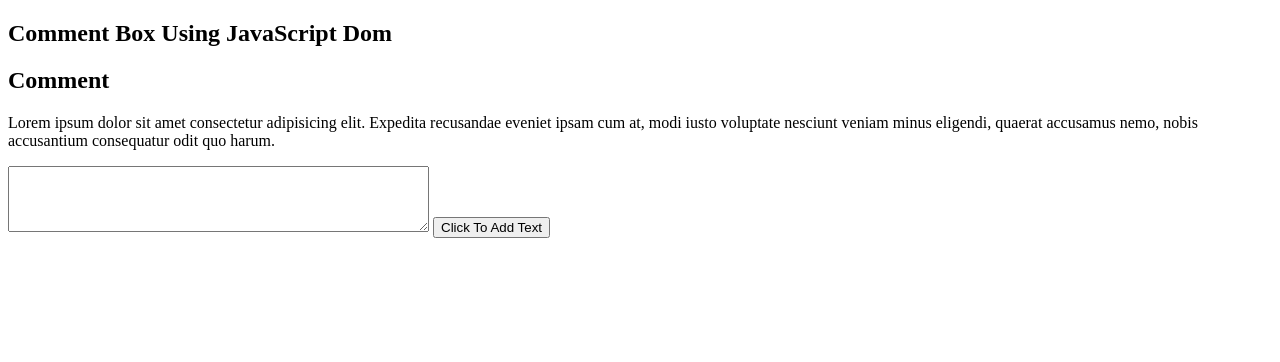
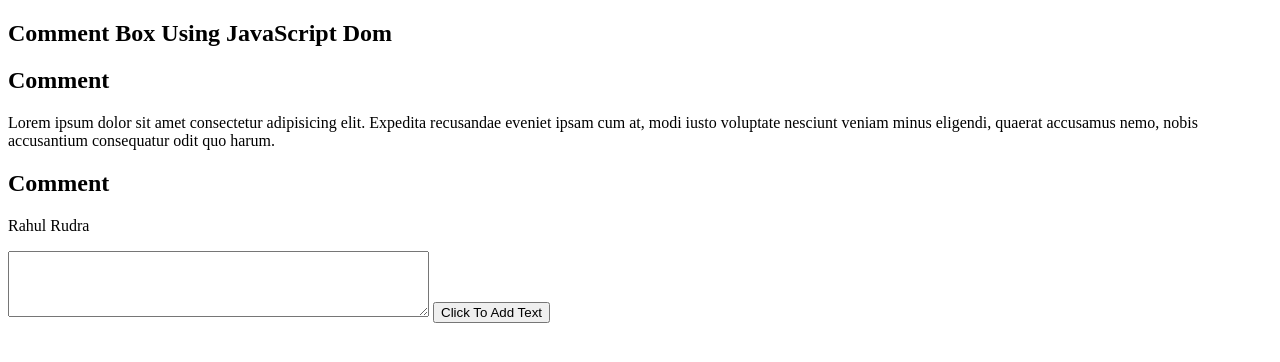
Before and after one commit to RAHUL573769/CommentBoxUsingJavaScript, a plain HTML site: page index.html in a window 1280 px wide. Both pictures are taken after a click on the button "Click To Add Text". Drawn offline with Linux system fonts and the light colour scheme.

Commit message:
new things changed

```diff
--- a/index.html
+++ b/index.html
@@ -8,12 +8,17 @@
     <script src="index.js" defer></script>
 </head>
 <body>
-    <section id="maincontainer">
+    <section >
 
         <h1>Comment Box Using JavaScript Dom</h1>
 
         <h2>Comment</h2>
         <p>Lorem ipsum dolor sit amet consectetur adipisicing elit. Expedita recusandae eveniet ipsam cum at, modi iusto voluptate nesciunt veniam minus eligendi, quaerat accusamus nemo, nobis accusantium consequatur odit quo harum.</p>
+        <section id="maincontainer">
+
+
+        </section>
+
         <textarea id="text" name="w3review" rows="4" cols="50">
 
             </textarea>
--- a/index.js
+++ b/index.js
@@ -1,5 +1,15 @@
 const buttonClick=document.getElementById("buttonid").addEventListener("click",()=>{
     console.log("click");
-    const textValue=document.getElementById("text");
-    console.log(textValue.value);
+    const textValue=document.getElementById("text").value;
+    const mainCointainer=document.getElementById("maincontainer");
+
+    const paragragh=document.createElement("p");
+    const h1=document.createElement("h2");
+    const section=document.createElement("section");
+    section.innerHTML=`
+    <h2>Comment</h2>
+    <p>Rahul Rudra</p>
+    `
+mainCointainer.appendChild(section);
+
 })
```
